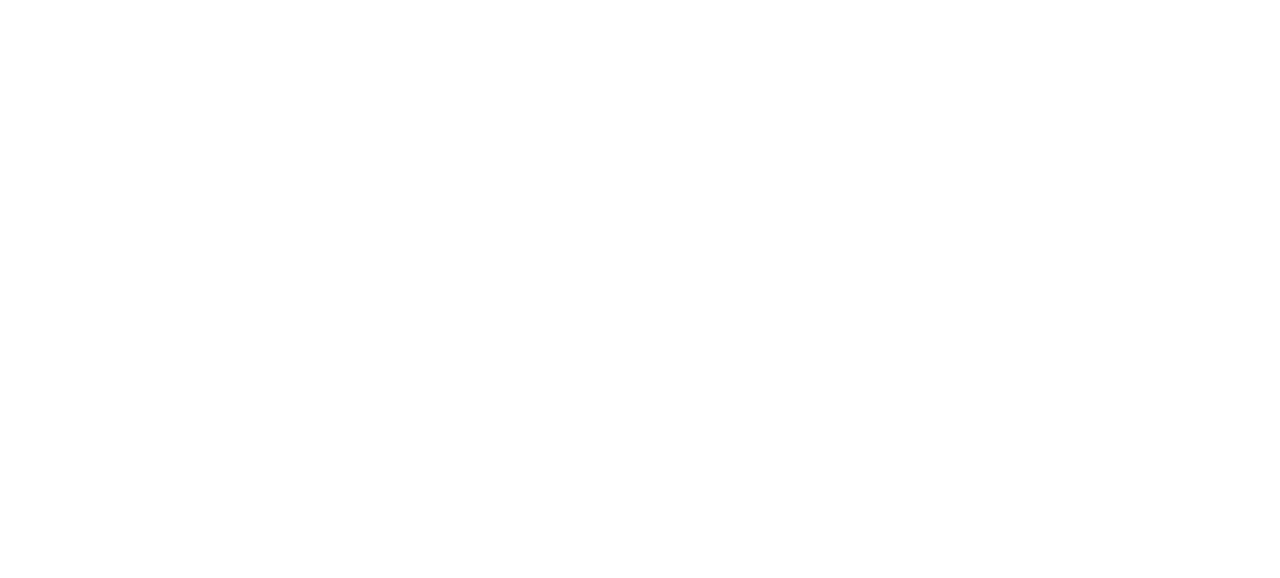
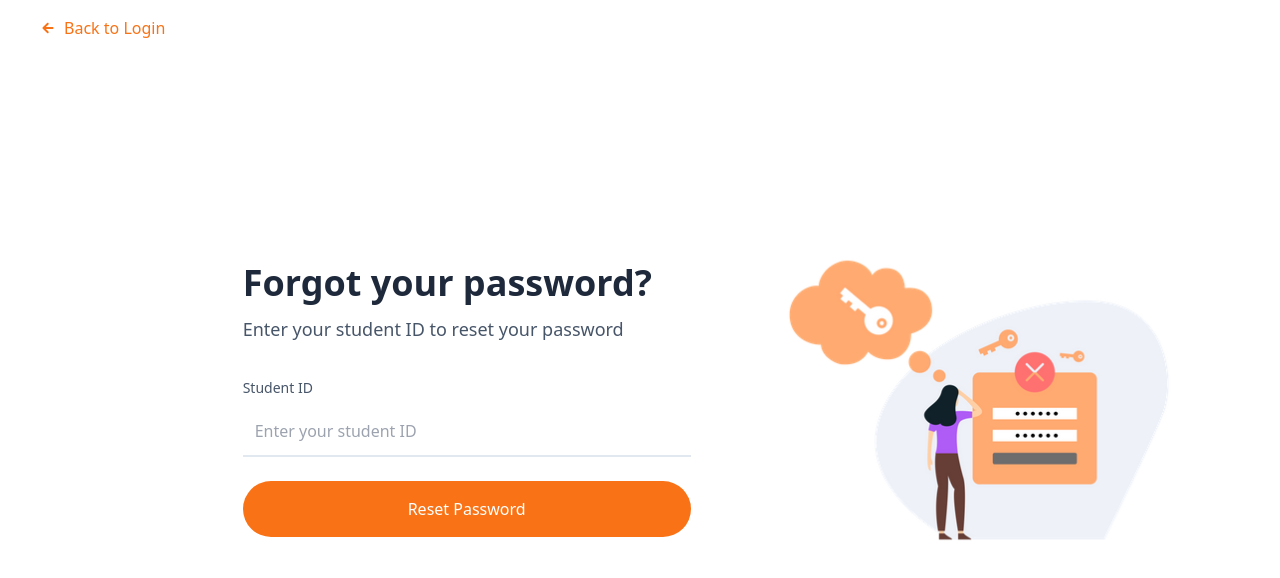
Before and after one commit to Nelson877/ReadMe, a React (Vite) app: page /forgot-password in a window 1280 px wide. Before the commit this address had no page. Shown: the top 578 px of the page. Built offline with nearby package versions, Linux system fonts and the light colour scheme.

Commit message:
forgot page done

```diff
--- /dev/null
+++ b/src/Components/Forgot/Forgot.jsx
@@ -0,0 +1,90 @@
+import { useState } from "react";
+import ForgotImage from "../../assets/images/forgotImage.webp";
+import { IoMdArrowRoundBack } from "react-icons/io";
+import { Link } from "react-router-dom";
+
+const Forgot = () => {
+  const [email, setEmail] = useState("");
+  const [studentId, setStudentId] = useState("");
+
+  const handleSubmit = (e) => {
+    e.preventDefault();
+    // Add password reset logic here
+  };
+
+  return (
+    <div className='min-h-screen bg-white flex'>
+
+         <div className='text-center pt-4 ml-10 hidden md:block'>
+              <a
+                href='/login-form'
+                className='text-orange-500 hover:text-orange-400 font-medium flex items-center justify-center gap-2'
+              >
+                <IoMdArrowRoundBack />
+                Back to Login
+              </a>
+            </div>
+      <div className='flex-1 max-w-5xl mx-auto grid md:grid-cols-2 items-center gap-16 p-8'>
+        <div className='space-y-8 max-w-md'>
+          <div className='space-y-3'>
+            <h1 className='text-3xl md:text-4xl font-semibold text-slate-800 leading-tight'>
+              Forgot your password?
+            </h1>
+            <p className='text-slate-600 text-lg'>
+              Enter your student ID to reset your password
+            </p>
+          </div>
+
+          <form onSubmit={handleSubmit} className='space-y-6'>
+            <div className='space-y-4'>
+              <div>
+                <label className='text-sm font-medium text-slate-600'>
+                  Student ID
+                </label>
+                <input
+                  type='text'
+                  value={studentId}
+                  onChange={(e) => setStudentId(e.target.value)}
+                  placeholder='Enter your student ID'
+                  className='w-full mt-2 p-3 border-b-2 border-slate-200 focus:border-orange-500 outline-none text-slate-800 transition-colors'
+                  required
+                />
+              </div>
+
+              {/* <div>
+                <label className="text-sm font-medium text-slate-600">Email</label>
+                <input
+                  type="email"
+                  value={email}
+                  onChange={(e) => setEmail(e.target.value)}
+                  placeholder="Enter your email address"
+                  className="w-full mt-2 p-3 border-b-2 border-slate-200 focus:border-orange-500 outline-none text-slate-800 transition-colors"
+                  required
+                />
+              </div> */}
+            </div>
+
+            <button
+              type='submit'
+              className='w-full p-4 bg-orange-500 text-white rounded-full hover:bg-orange-600 transition-colors font-medium'
+            >
+              Reset Password
+            </button>
+
+
+          </form>
+        </div>
+
+        <div className='hidden md:block'>
+          <img
+            src={ForgotImage}
+            alt='Forgot illustration'
+            className='w-full max-w-lg mx-auto'
+          />
+        </div>
+      </div>
+    </div>
+  );
+};
+
+export default Forgot;
--- a/src/Pages/LoginForm.jsx
+++ b/src/Pages/LoginForm.jsx
@@ -86,7 +86,7 @@
             </div>
 
             <div className="text-center space-y-3 pt-4">
-              <a href="#" className="text-slate-600 hover:text-orange-500 block">
+              <a href="/forgot-password" className="text-slate-600 hover:text-orange-500 block">
                 Forgot your password?
               </a>
               <div className="text-slate-600">
--- a/src/routes/Routers.jsx
+++ b/src/routes/Routers.jsx
@@ -1,6 +1,7 @@
 import React from 'react';
 import { BrowserRouter as Router, Route, Routes } from 'react-router-dom';
 import LoginForm from '../Pages/LoginForm';
+import Forgot from '../Components/Forgot/Forgot';
 
 
 const Routers = () => {
@@ -8,6 +9,7 @@
     <Router>
       <Routes>
         <Route path="/login-form" element={<LoginForm />} />
+        <Route path="/forgot-password" element={<Forgot />} />
       </Routes>
     </Router>
   );
```
Also changed, not shown: src/assets/images/forgotImage.webp (added).
